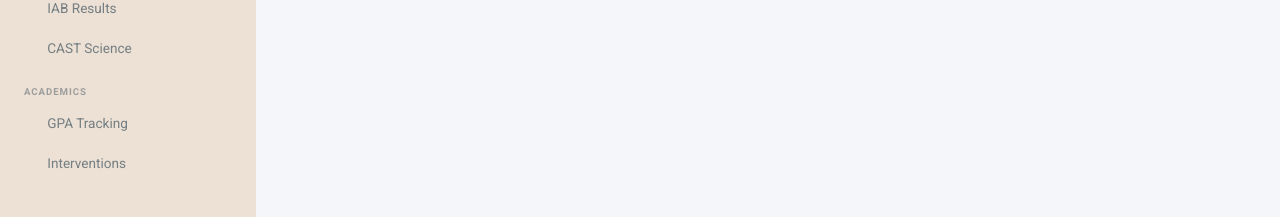
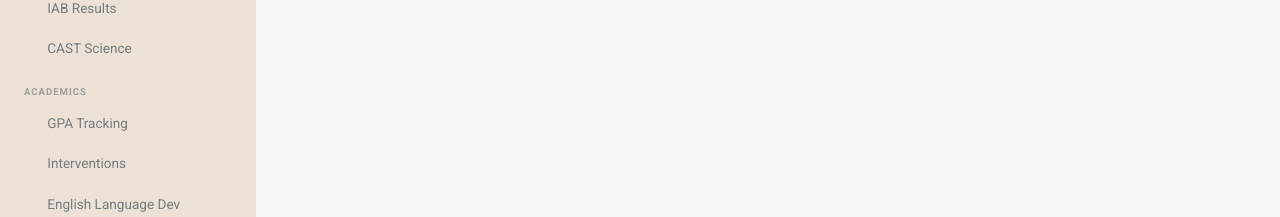
Before and after one commit to classvox-derik/Vams-Academic-Data, a React (Vite) app in the folder frontend/: page / in a window 1280 px wide. Shown: the part 580-797 px from the top of the page. Built offline with nearby package versions, Linux system fonts and the light colour scheme; no server answers; a web font is replaced by a local one.

Commit message:
feat: add external link support for English Language Development
Added support for external links in the navigation sidebar, including a new link to the English Language Development portal. External links now display with a visual indicator and open in a new tab.

```diff
--- a/frontend/src/components/Layout.tsx
+++ b/frontend/src/components/Layout.tsx
@@ -39,6 +39,7 @@ const navSections = [
     items: [
       { to: "/gpas", icon: "Star", label: "GPA Tracking" },
       { to: "/interventions", icon: "Heart_01", label: "Interventions" },
+      { to: "https://www.vamseld.com", icon: "Chat_Circle", label: "English Language Dev", external: true },
     ],
   },
 ]
@@ -82,6 +83,20 @@ export function Layout() {
                 </div>
               )}
               {section.items.map(item => (
+                item.external ? (
+                  <a
+                    key={item.to}
+                    href={item.to}
+                    target="_blank"
+                    rel="noopener noreferrer"
+                    onClick={() => setSidebarOpen(false)}
+                    className="flex items-center gap-2.5 rounded-lg px-3 py-2 md:py-2.5 text-[0.82rem] md:text-[0.85rem] transition-all duration-200 text-menu-text/60 hover:bg-menu-text/5 hover:text-menu-text"
+                  >
+                    <CoolIcon name={item.icon} size={17} />
+                    {item.label}
+                    <CoolIcon name="External_Link" size={12} className="ml-auto opacity-40" />
+                  </a>
+                ) : (
                   <NavLink
                     key={item.to}
                     to={item.to}
@@ -97,6 +112,7 @@ export function Layout() {
                     <CoolIcon name={item.icon} size={17} />
                     {item.label}
                   </NavLink>
+                )
               ))}
             </div>
           ))}
```
Lines whose indentation alone changed are shown as unchanged.
